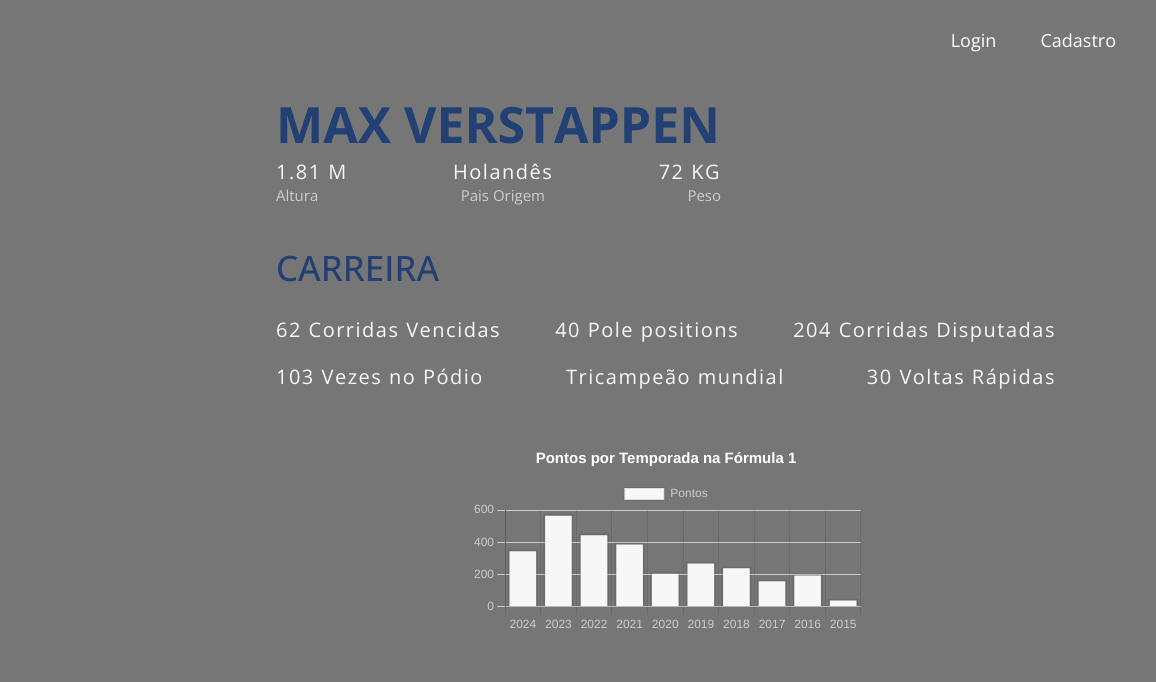
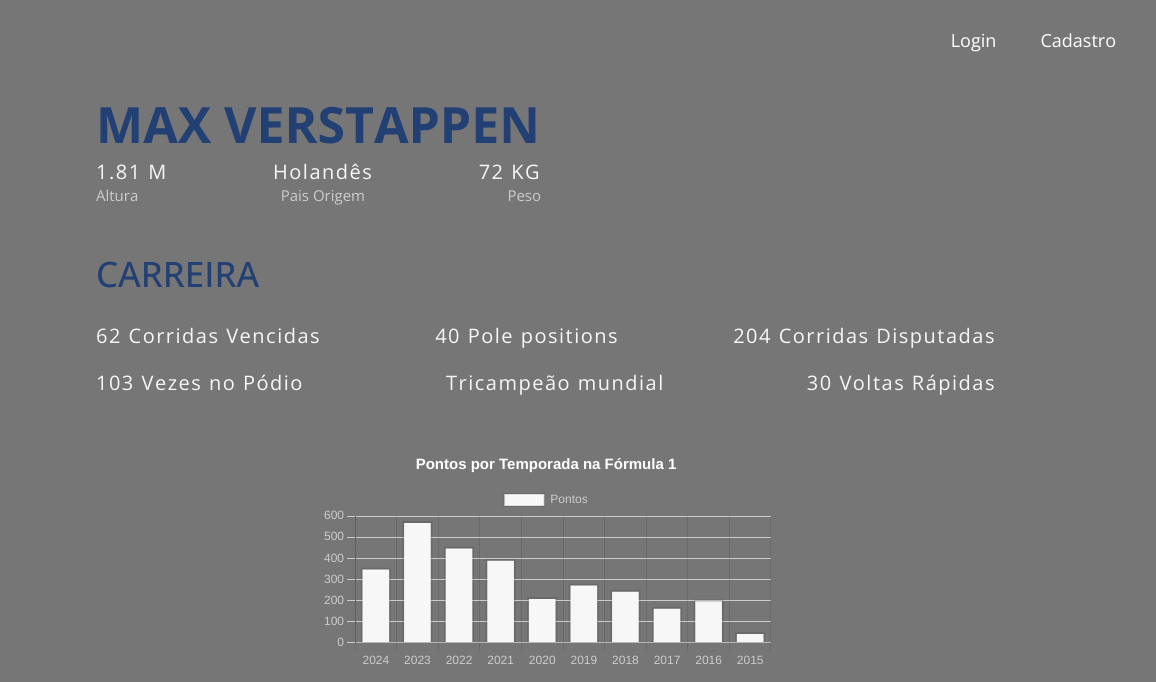
Before and after one commit to LucasRodriguesCartaxo/F1-PI, a website: page web-data-viz/public/max.html in a window 1280 px wide. Shown: the top 682 px of the page, 124-1280 px from the left. Drawn offline with nearby package versions, Linux system fonts and the light colour scheme.

Commit message:
mudei o css da dash(pilotos)

```diff
--- a/web-data-viz/public/css/home.css
+++ b/web-data-viz/public/css/home.css
@@ -212,6 +212,7 @@
 
 
 
+
 .menu .box-container .box:hover{
     background-color: var(--redF1);
 
--- a/web-data-viz/public/css/max.css
+++ b/web-data-viz/public/css/max.css
@@ -84,8 +84,8 @@
 
 .pilot-col-2{
     margin-top: 5%;
-    width: 65%;
-    margin-left: 30%;
+    width: 75%;
+    margin-left: 15%;
 }
 
 .infos{
--- a/web-data-viz/public/js/quiz.js
+++ b/web-data-viz/public/js/quiz.js
@@ -107,10 +107,10 @@
     new Chart(ctx, {
         type: 'pie',
         data: {
-      labels: ['certo','errada'],
+            labels: ['certo', 'errada'],
             datasets: [{
                 label: '# of Votes',
-        data: [totalCorrect,(totalQuestions - totalCorrect) ],
+                data: [totalCorrect, (totalQuestions - totalCorrect)],
                 borderWidth: 1
             }]
         },
```
Lines whose indentation alone changed are shown as unchanged.
